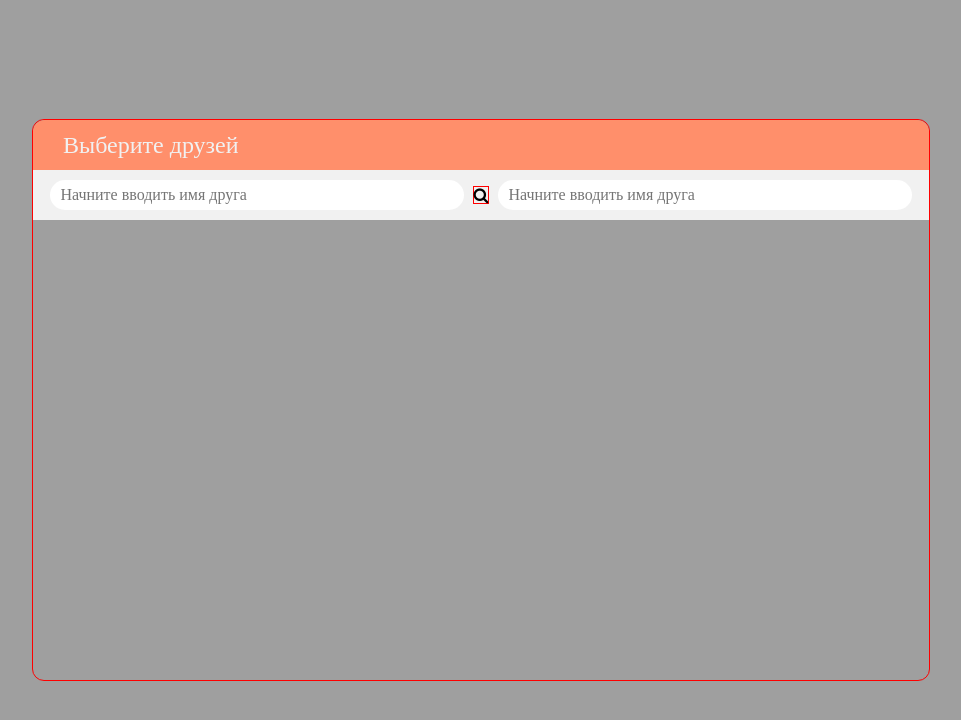
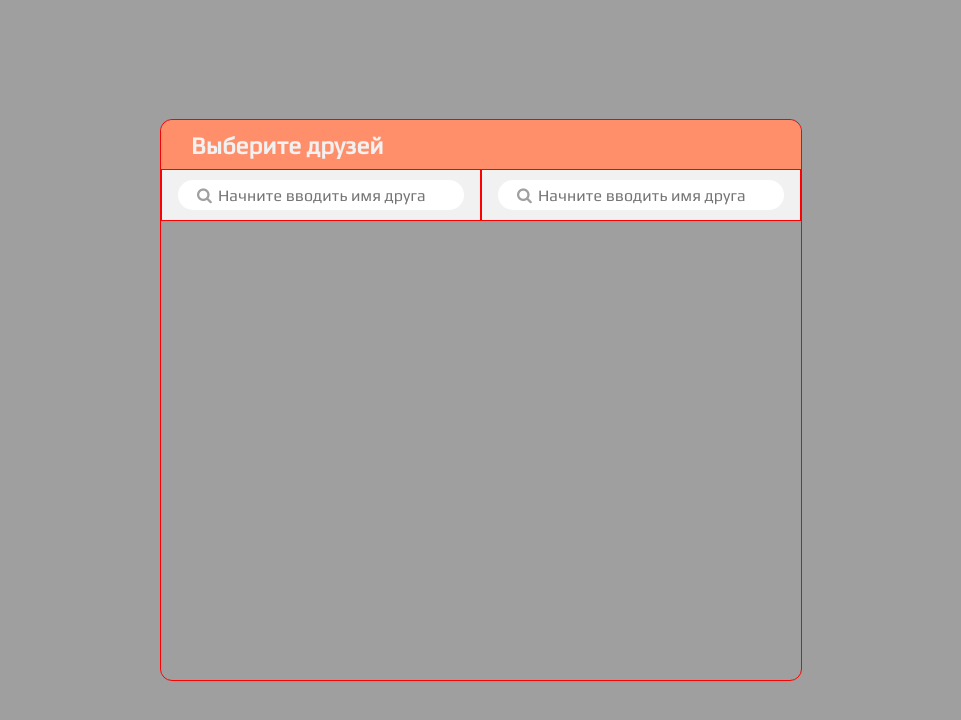
Before and after one commit to picpoint/friendsfilter, a website: page src/index.html in a window 1280 px wide. Shown: the whole page, without its empty margins (159-1120 px from the left). Drawn offline with nearby package versions, Linux system fonts and the light colour scheme; files that its build step writes are made by us from their sources; files whose address does not match are found by name.

Commit message:
work with blocks

```diff
--- a/src/index.html
+++ b/src/index.html
@@ -6,26 +6,38 @@
 	<title>Friendsfilter</title>
   <link rel="stylesheet" href="css/style.css">
   <link rel="stylesheet" href="css/font-awesome.min.css">
+  <link href="https://fonts.googleapis.com/css?family=Play&display=swap" rel="stylesheet">
 </head>
 <body>
 
   <section class="ff">
     <div class="ff__wrap">
-      <!--
-        <h1 class="ff__headerInfo"></h1>
-      <div class="ff__content"></div>
-      -->
+      <div class="ff__selectblock">
 
-      <div class="ff__selectblock">
         <div class="ff__selecthdr">
           <span>Выберите друзей</span>
         </div>
+
         <div class="ff__findfriends">
-          <i class="fa fa-search" aria-hidden="true"></i>
-          <input type="text" placeholder="Начните вводить имя друга">
-          <input type="text" placeholder="Начните вводить имя друга">
-        </div>      </div>
+          <div class="ff__findleft">
+            <i class="fa fa-search" aria-hidden="true"></i>
+            <input type="text" placeholder="Начните вводить имя друга">
+          </div>
 
+          <div class="ff__findright">
+            <i class="fa fa-search" aria-hidden="true"></i>
+            <input type="text" placeholder="Начните вводить имя друга">
+          </div>
+        </div>
+
+        <div class="ff__peoples">
+          <div class="ff__pplleft">
+
+          </div>
+          <div class="ff__pplright"></div>
+        </div>
+
+      </div>
     </div>
   </section>
 
--- a/src/less/fonts.less
+++ b/src/less/fonts.less
@@ -0,0 +1,4 @@
+@font-face {
+  font-family: 'Play', sans-serif;
+  src: url("../../dist/fonts/Play-Regular.ttf");
+}
--- a/src/less/style.less
+++ b/src/less/style.less
@@ -1,5 +1,6 @@
 @import "smart-grid.less";
 @import "var.less";
+@import "fonts.less";
 
 .reset();
 
@@ -15,6 +16,31 @@
 	box-sizing: border-box;
 }
 
+.findinputs {
+  border: @border;
+  display: flex;
+  justify-content: space-around;
+  align-items: center;
+  position: relative;
+  width: 50%;
+  height: 100%;
+  i {
+    //border: @border;
+    position: absolute;
+    left: 35px;
+    color: @colordarkgray;
+  }
+  input {
+    width: 90%;
+    height: 60%;
+    border-radius: 25px;
+    text-indent: 40px;
+    border: none;
+    outline: none;
+    font-family: 'Play', sans-serif;
+  }
+}
+
 .ff {
   &__wrap {
     //border: @border;
@@ -26,7 +52,7 @@
   }
   &__selectblock {
     border: @border;
-    width: 70%;
+    width: 50%;
     height: 70%;
     border-radius: 12px;
   }
@@ -44,6 +70,8 @@
       font-size: 1.5rem;
       color: @colorlightgray;
       margin-left: 30px;
+      font-family: 'Play', sans-serif;
+      font-weight: bold;
     }
   }
   &__findfriends {
@@ -52,18 +80,12 @@
     justify-content: space-around;
     align-items: center;
     background-color: @colorlightgray;
-    i {
-      border: @border;
-      position: absolute;
-
-    }
-    input {
-      width: 45%;
-      height: 60%;
-      border-radius: 25px;
-      padding-left: 10px;
-      border: none;
-    }
+  }
+  &__findleft {
+    .findinputs();
+  }
+  &__findright {
+    .findinputs();
   }
 
 
```
Also changed, not shown: dist/css/style.css, dist/fonts/Play-Bold.ttf (added), dist/fonts/Play-Regular.ttf (added), dist/index.html, dist/pict/dz.png (renamed from src/pict/dz.png), 1 other file.
